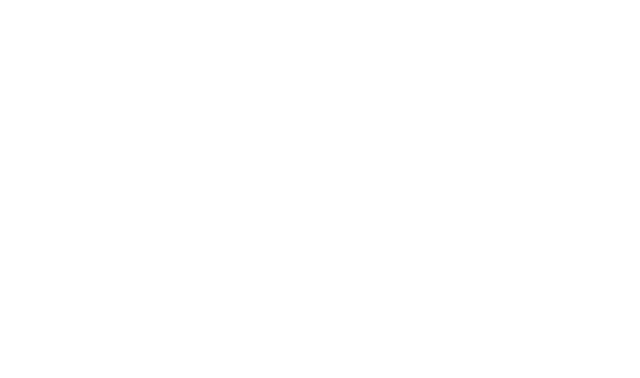
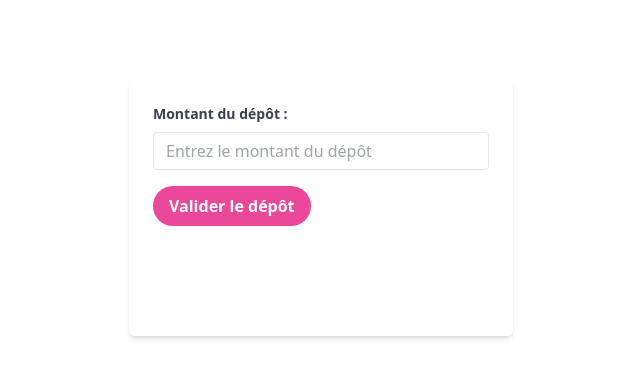
Before and after one commit to OUTER-DEV/frontend, a React (Create React App) app: page /income in a window 1280 px wide. Shown: the top 378 px of the page, without its empty margins (319-959 px from the left). Built offline with nearby package versions, Linux system fonts and the light colour scheme.

Commit message:
feat : add income form

```diff
--- a/src/App.js
+++ b/src/App.js
@@ -5,6 +5,7 @@
 
 import Login from "./Login/login"
 import Home from './Home/Home';
+import DepotForm from './Income/Income';
 
 function App() {
   return (
@@ -16,6 +17,7 @@
   </Route>
   <Route path="/login" component={Login} />
   <Route path="/home" component={Home} />
+  <Route path="/income" component={DepotForm} />
   </Switch>
 </Router>
     </>
--- /dev/null
+++ b/src/Income/Income.js
@@ -0,0 +1,46 @@
+// DepotForm.jsx
+import React, { useState } from 'react';
+
+const DepotForm = ({ onSubmit }) => {
+  const [montant, setMontant] = useState('');
+
+  const handleSubmit = (e) => {
+    e.preventDefault();
+    if (montant.trim() !== '' && !isNaN(montant)) {
+      onSubmit(parseFloat(montant));
+      setMontant('');
+    }
+  };
+
+  return (
+    <div className="bg-white bg-opacity-90 rounded-md shadow-md p-6 mx-auto mt-20 w-96 h-64">
+      <form onSubmit={handleSubmit} className="flex flex-col h-full">
+        <div className="mb-4">
+          <label htmlFor="montant" className="block text-gray-700 text-sm font-bold mb-2">
+            Montant du dépôt :
+          </label>
+          <input
+            type="text"
+            id="montant"
+            name="montant"
+            value={montant}
+            onChange={(e) => setMontant(e.target.value)}
+            className="appearance-none border rounded w-full py-2 px-3 text-gray-700 leading-tight focus:outline-none focus:shadow-outline"
+            placeholder="Entrez le montant du dépôt"
+          />
+        </div>
+
+        <div className="flex items-center justify-between">
+          <button
+            type="submit"
+            className="bg-pink-500 hover:bg-pink-600 text-white font-bold py-2 px-4 rounded-full focus:outline-none focus:shadow-outline"
+          >
+            Valider le dépôt
+          </button>
+        </div>
+      </form>
+    </div>
+  );
+};
+
+export default DepotForm;
```
